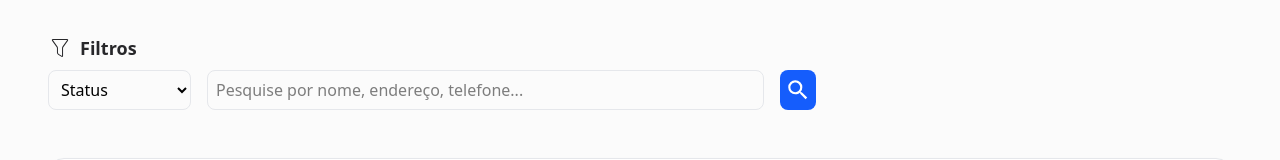
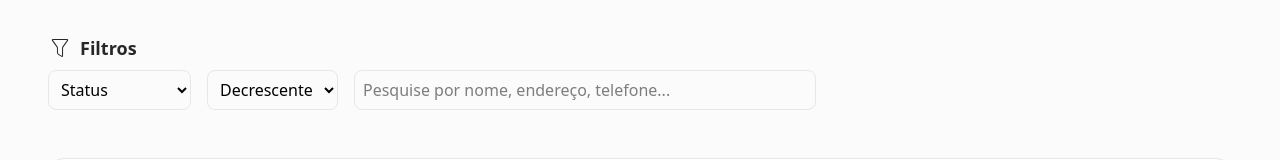
Before and after one commit to MariaJuliaAS/controleEncomendas, a React (Vite) app in the folder frontend/: page / in a window 1280 px wide. Shown: the part 122-282 px from the top of the page. Built offline with nearby package versions, Linux system fonts and the light colour scheme; no server answers; sample sign-in values are in the browser's storage.

Commit message:
Filtro para datas desc e asc

```diff
--- a/frontend/src/pages/home/index.tsx
+++ b/frontend/src/pages/home/index.tsx
@@ -8,7 +8,6 @@ import { ModalAddOrder } from "../../components/modalAddOrder";
 import { ModalDetailsOrders } from "../../components/modalDetailsOrders";
 import { ModalEditOrder } from "../../components/modalEditOrder";
 import { CiFilter } from "react-icons/ci";
-import { MdSearch } from "react-icons/md";
 
 interface OrdersProps {
     id: string;
@@ -24,6 +23,7 @@ export function Home() {
     const [orders, setOrders] = useState<OrdersProps[]>([]);
     const [filterStatus, setFilterStatus] = useState<string>("Status");
     const [filterSearch, setFilterSearch] = useState<string>("");
+    const [filterDate, setFilterDate] = useState<string>("desc");
     const [modalOpenAddOrder, setModalOpenAddOrder] = useState(false);
     const [modalOpenDetailsOrder, setModalOpenDetailsOrder] = useState(false);
     const [modalEditOrder, setModalEditOrder] = useState(false);
@@ -39,6 +39,9 @@ export function Home() {
                     {
                         headers: {
                             Authorization: `Bearer ${token}`
+                        },
+                        params: {
+                            order_by: filterDate
                         }
                     }
                 );
@@ -49,7 +52,7 @@ export function Home() {
         }
 
         loadOrders()
-    }, [])
+    }, [filterDate])
 
     async function handleDeleteOrder(id: string) {
         const token = localStorage.getItem("@tokenOrderFlow");
@@ -118,7 +121,14 @@ export function Home() {
                             <option value="Para Entregar">Para Entregar</option>
                             <option value="Entregue">Entregue</option>
                         </select>
-                        <form className="w-full flex flex-row gap-4 ">
+                        <select
+                            className="border border-gray-200 rounded-lg px-2 h-10 outline-none focus:border-gray-400"
+                            value={filterDate}
+                            onChange={(e) => setFilterDate(e.target.value)}
+                        >
+                            <option value="desc">Decrescente</option>
+                            <option value="asc">Crescente</option>
+                        </select>
                         <input
                             placeholder="Pesquise por nome, endereço, telefone..."
                             type="text"
@@ -126,10 +136,6 @@ export function Home() {
                             onChange={(e) => setFilterSearch(e.target.value)}
                             className="w-full border border-gray-200 rounded-lg px-2 h-10 outline-none focus:border-gray-400"
                         />
-                            <button className="bg-blue-600 h-10 rounded-lg w-10 flex items-center justify-center cursor-pointer transition-all hover:scale-105">
-                                <MdSearch size={26} color="#fff" />
-                            </button>
-                        </form>
                     </nav>
                 </aside>
 
```
Lines whose indentation alone changed are shown as unchanged.
